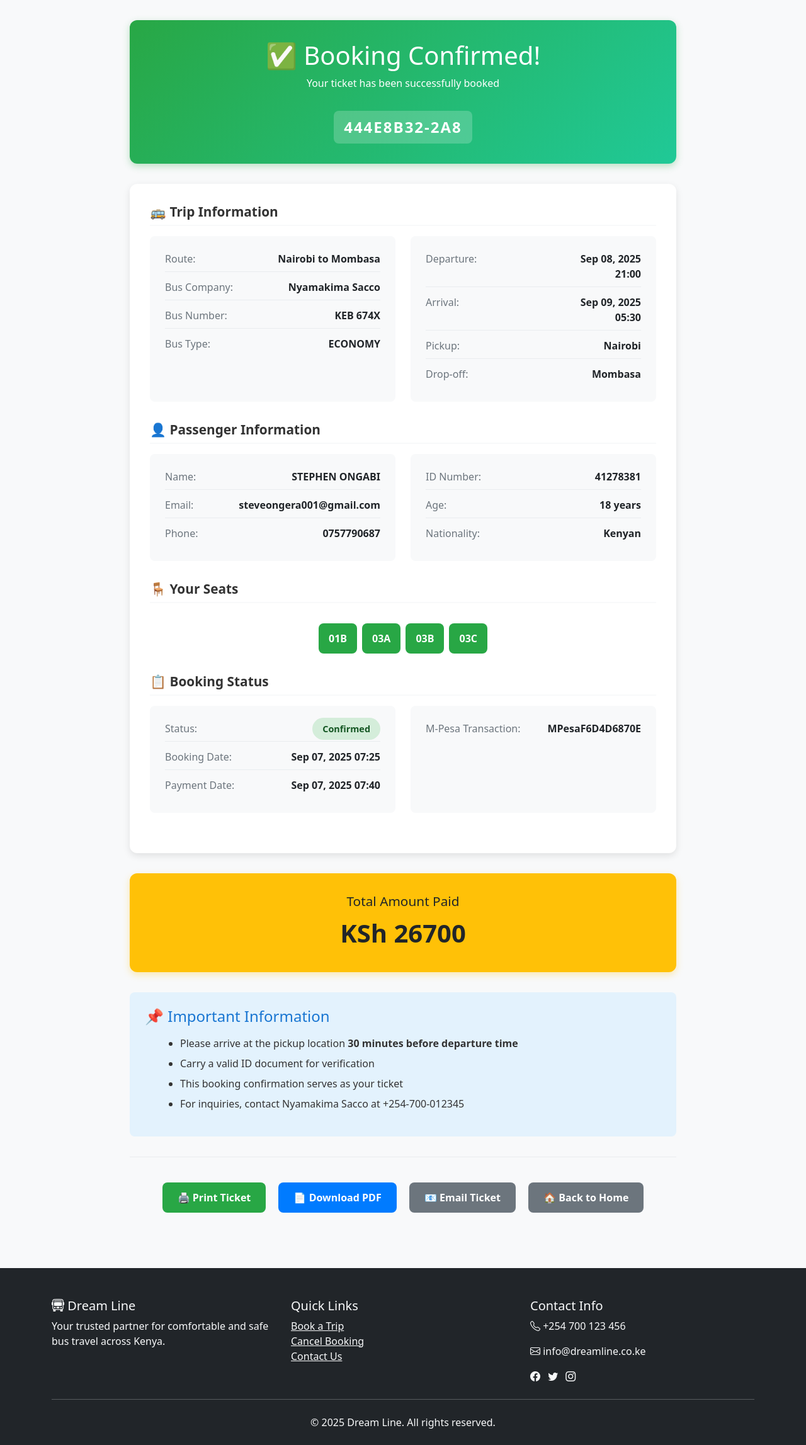
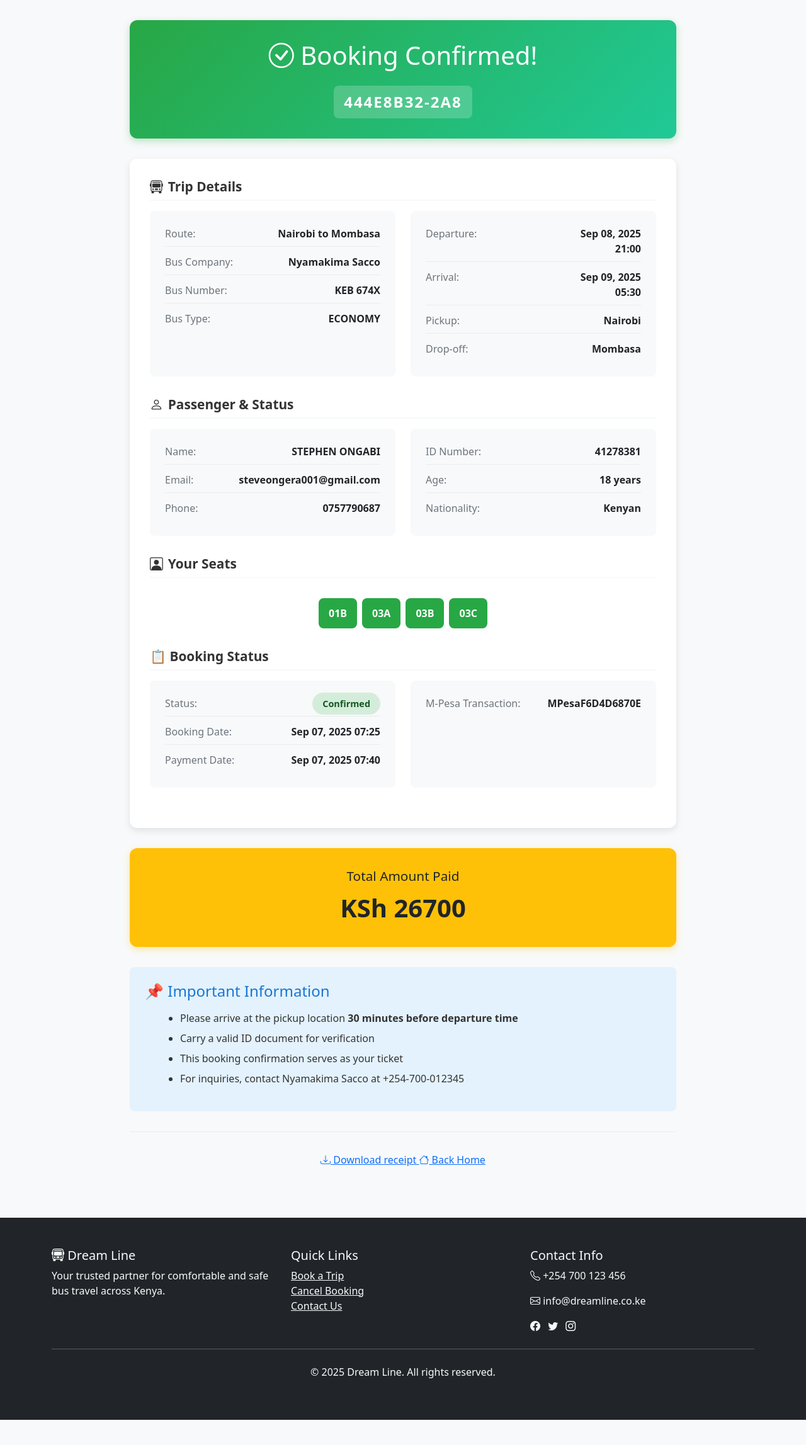
Before and after one commit to steve-ongera/Drealimer-Bus-Booking-System, a Django app: a page that uses templates/booking_confirmation.html in a window 1280 px wide. Shown: the part 56-2351 px from the top of the page at 63% size. After the commit the page ends 2311 px from the top, so only its background shows below. Run offline with Django 5.2, Linux system fonts and the light colour scheme; data comes from the database, SQL or seed files in the repository; some libraries are stand-ins or nearby versions.

Commit message:
made updates

```diff
--- a/templates/booking_confirmation.html
+++ b/templates/booking_confirmation.html
@@ -280,9 +280,9 @@
 {% block content %}
 <div class="booking-container">
     <!-- Confirmation Header -->
+    <!-- Success Header -->
     <div class="confirmation-header">
-        <h1>✅ Booking Confirmed!</h1>
-        <p>Your ticket has been successfully booked</p>
+        <h1><i class="bi bi-check-circle"></i> Booking Confirmed!</h1>
         <div class="booking-id">{{ booking.booking_id }}</div>
     </div>
 
@@ -291,7 +291,7 @@
         <!-- Trip Information -->
         <div class="details-section">
             <h3 class="section-title">
-                🚌 Trip Information
+                <i class="bi bi-bus-front"></i> Trip Details
             </h3>
             <div class="info-grid">
                 <div class="info-card">
@@ -337,7 +337,7 @@
         <!-- Passenger Information -->
         <div class="details-section">
             <h3 class="section-title">
-                👤 Passenger Information
+                <i class="bi bi-person"></i> Passenger & Status
             </h3>
             <div class="info-grid">
                 <div class="info-card">
@@ -375,7 +375,7 @@
         <!-- Seat Information -->
         <div class="details-section">
             <h3 class="section-title">
-                🪑 Your Seats
+                <i class="bi bi-person-square"></i> Your Seats
             </h3>
             <div class="seats-section">
                 <div class="seats-grid">
@@ -448,18 +448,13 @@
     </div>
 
     <!-- Action Buttons -->
+        <!-- Action Buttons -->
     <div class="action-buttons">
-        <button class="btn-custom btn-success-custom" onclick="window.print()">
-            🖨️ Print Ticket
-        </button>
-        <a href="{% url 'download_booking_pdf' booking.booking_id %}" class="btn-custom btn-primary-custom">
-            📄 Download PDF
+        <a href="{% url 'download_booking_pdf' booking.booking_id %}" class="on btn-primary">
+            <i class="bi bi-download"></i> Download receipt
         </a>
-        <a href="mailto:{{ booking.passenger_email }}?subject=Booking Confirmation - {{ booking.booking_id }}" class="btn-custom btn-secondary-custom">
-            📧 Email Ticket
-        </a>
-        <a href="{% url 'home' %}" class="btn-custom btn-secondary-custom">
-            🏠 Back to Home
+        <a href="{% url 'home' %}" class=" btn-secondary">
+            <i class="bi bi-house"></i> Back Home
         </a>
     </div>
 </div>
```
